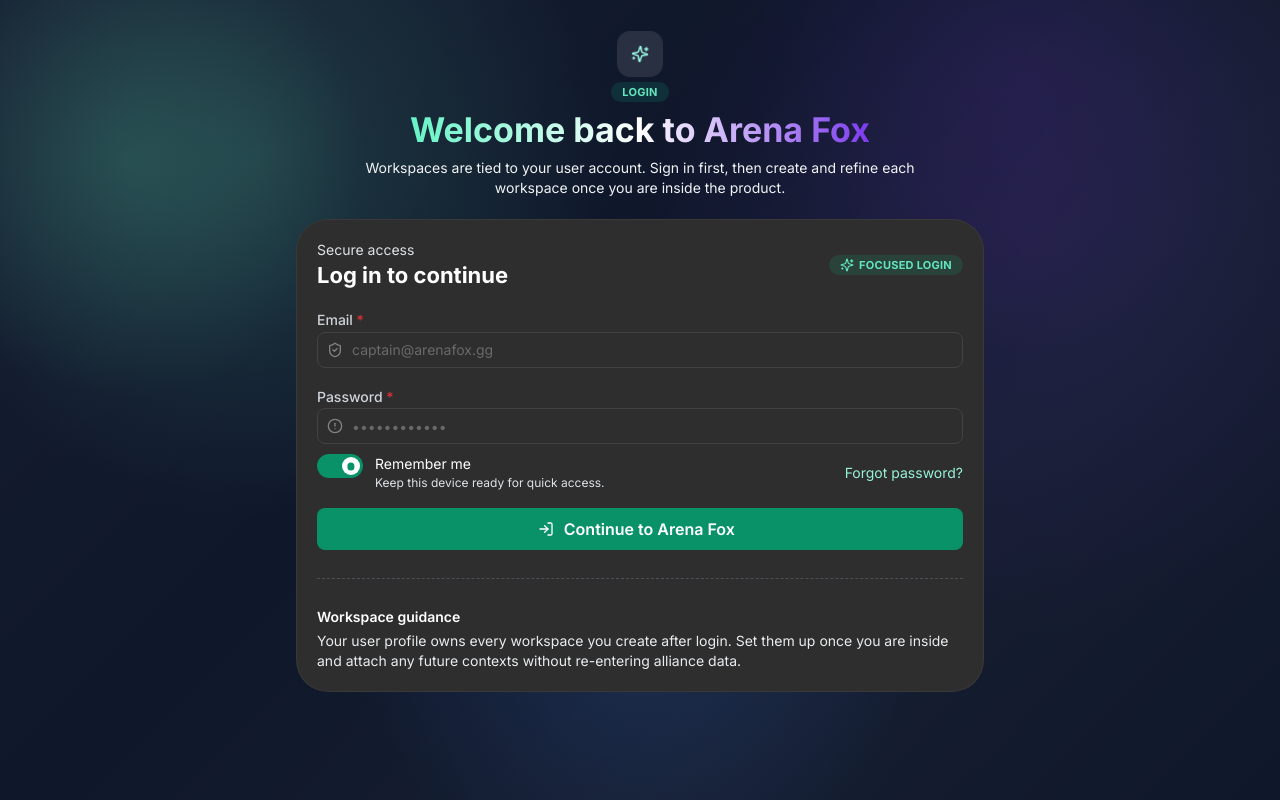
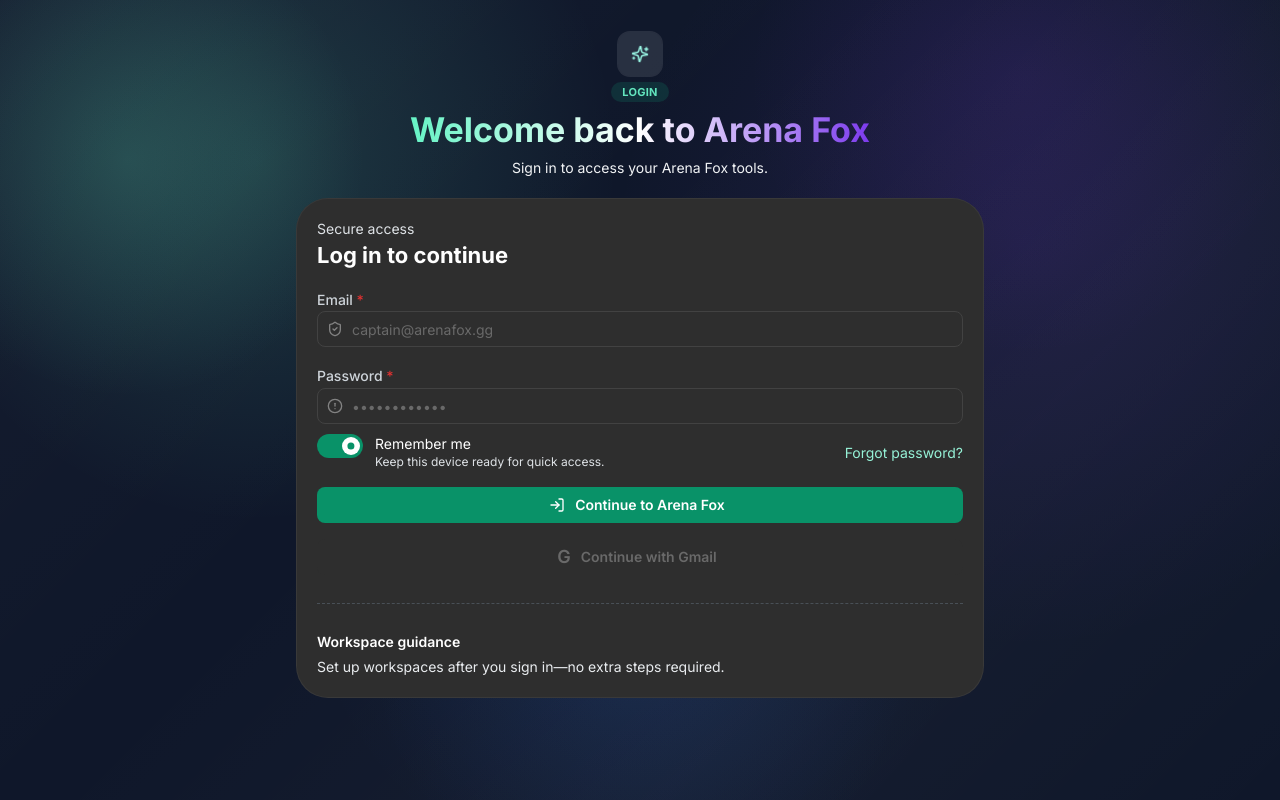
Before and after one commit to mirthknight/ArenaFox, a React (Vite) app: page / in a window 1280 px wide. Built offline with nearby package versions, Linux system fonts and the light colour scheme.

Commit message:
Improve login page copy and loading

```diff
--- a/src/App.tsx
+++ b/src/App.tsx
@@ -66,22 +66,34 @@
 function App() {
   const [rememberMe, setRememberMe] = useState(true);
   const [loading, setLoading] = useState(true);
-  const [progress, setProgress] = useState(18);
+  const [progress, setProgress] = useState(10);
+  const [isReady, setIsReady] = useState(document.readyState === 'complete');
 
   useEffect(() => {
-    const timer = setInterval(() => {
-      setProgress((value) => {
-        const next = Math.min(100, value + Math.random() * 18);
-        if (next >= 100) {
-          clearInterval(timer);
-          setTimeout(() => setLoading(false), 400);
-        }
-        return next;
-      });
-    }, 320);
+    const handleReadyState = () => {
+      if (document.readyState === 'complete') {
+        setIsReady(true);
+        setProgress(100);
+        setLoading(false);
+      }
+    };
 
-    return () => clearInterval(timer);
-  }, []);
+    const timer = isReady
+      ? undefined
+      : setInterval(() => {
+          setProgress((value) => Math.min(value + Math.random() * 12, 95));
+        }, 260);
+
+    handleReadyState();
+    document.addEventListener('readystatechange', handleReadyState);
+
+    return () => {
+      if (timer) {
+        clearInterval(timer);
+      }
+      document.removeEventListener('readystatechange', handleReadyState);
+    };
+  }, [isReady]);
 
   const handleSubmit = (event: React.FormEvent<HTMLFormElement>) => {
     event.preventDefault();
@@ -113,8 +125,7 @@
               Welcome back to Arena Fox
             </Title>
             <Text size="sm" c="gray.1" ta="center" maw={560}>
-              Workspaces are tied to your user account. Sign in first, then create and refine each workspace once you are inside the
-              product.
+              Sign in to access your Arena Fox tools.
             </Text>
           </Stack>
 
@@ -129,9 +140,6 @@
                     Log in to continue
                   </Title>
                 </div>
-                <Badge leftSection={<Sparkles size={14} />} radius="xl" color="teal" variant="light" className="bg-white/5 border border-white/10">
-                  Focused login
-                </Badge>
               </Group>
 
               <form className="space-y-4" onSubmit={handleSubmit}>
@@ -176,8 +184,19 @@
                   </Anchor>
                 </Group>
 
-                <Button type="submit" fullWidth leftSection={<LogIn size={16} />} radius="md" size="md" color="teal">
+                <Button type="submit" fullWidth leftSection={<LogIn size={16} />} radius="md" size="sm" color="teal">
                   Continue to Arena Fox
+                </Button>
+                <Button
+                  fullWidth
+                  variant="outline"
+                  radius="md"
+                  size="sm"
+                  color="gray"
+                  leftSection={<span className="text-lg">G</span>}
+                  disabled
+                >
+                  Continue with Gmail
                 </Button>
               </form>
 
@@ -188,8 +207,7 @@
                   Workspace guidance
                 </Text>
                 <Text size="sm" c="gray.2">
-                  Your user profile owns every workspace you create after login. Set them up once you are inside and attach any
-                  future contexts without re-entering alliance data.
+                  Set up workspaces after you sign in—no extra steps required.
                 </Text>
               </Stack>
             </Stack>
```
